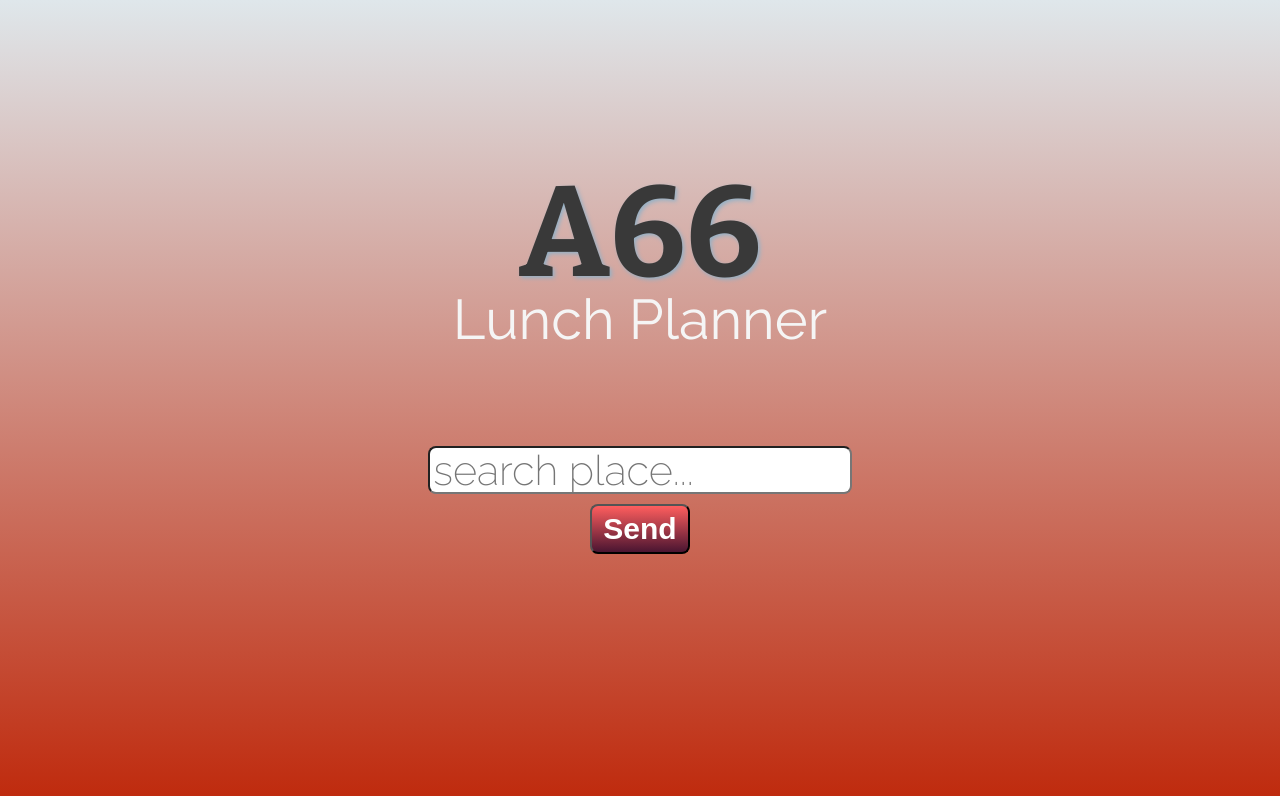
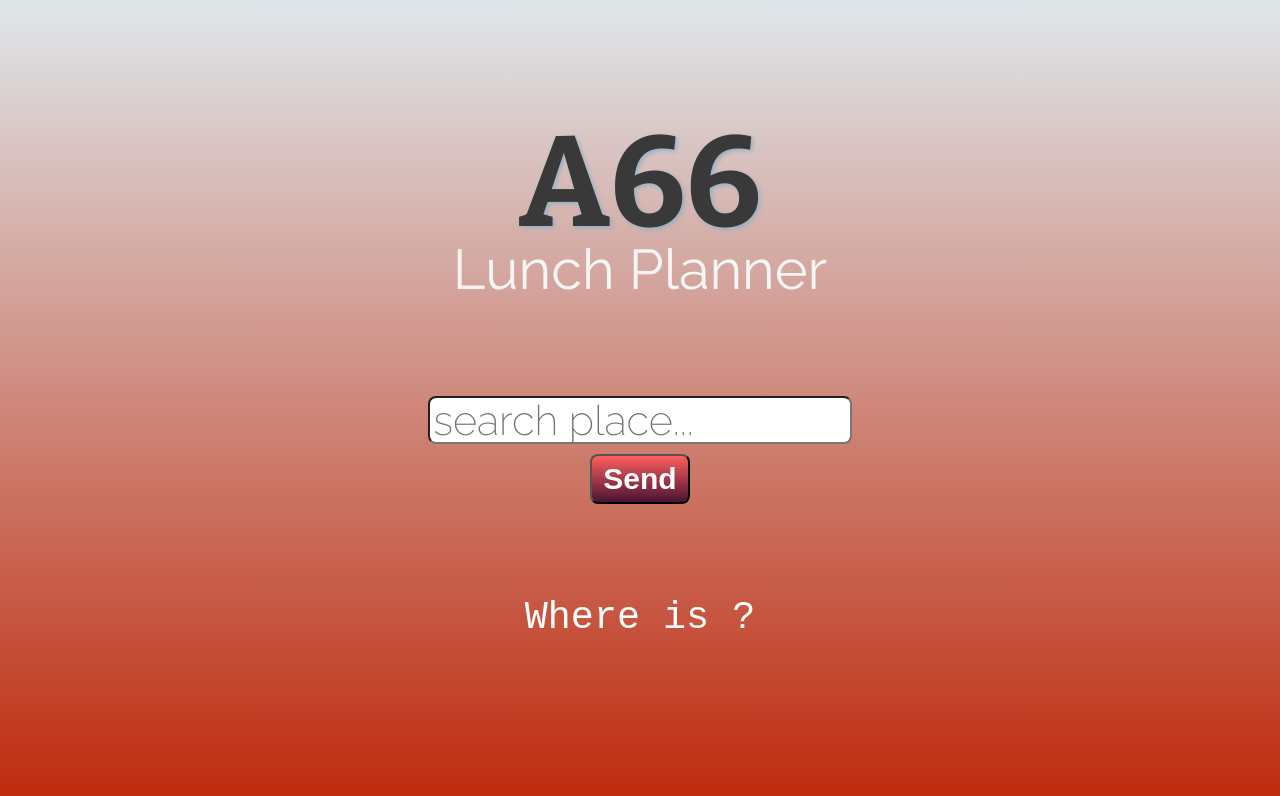
Before and after one commit to greenfox-zerda-lasers/jade-lunch-planner, a React app: page / in a window 1280 px wide. Shown: the top 796 px of the page. Built offline with nearby package versions, Linux system fonts and the light colour scheme; the HTML template or start-up script is replaced by a standard one.

Commit message:
added tiny feature

```diff
--- a/src/app/App.jsx
+++ b/src/app/App.jsx
@@ -14,12 +14,13 @@ class App extends Component {
     this.setState({ value: event.target.value });
   }
   handleSubmit(event) {
+    console.log(`Looking for a restaurant nearby called ${this.state.value}`);
     this.sendData(this.state);
-    console.log(`Looking for a restaurant nearby called ${this.state.value}`);
     event.preventDefault();
   }
   sendData(values) {
     const data = (values) ? JSON.stringify(values) : null;
+    this.state.value = '';
     return fetch('/add', {
       method: 'POST',
       headers: new Headers({
@@ -49,6 +50,9 @@ class App extends Component {
             <input type="submit" value="Send" />
           </div>
         </form>
+        <div className="printBox">
+          <h4>Where is {this.state.value}?</h4>
+        </div>
       </article>
     );
   }
--- a/src/app/App.scss
+++ b/src/app/App.scss
@@ -30,7 +30,7 @@ body {
 
 article {
   width: 530px;
-  height: 700px;
+  height: 800px;
   margin-top: 30px;
   margin: 0;
 
@@ -90,6 +90,7 @@ article {
 
   .button-wrapper {
     margin-top: 10px;
+    margin-bottom: 30px;
     width: 100%;
     display: flex;
     justify-content: center;
@@ -112,4 +113,15 @@ article {
       width: 110px;
     }
   }
+  .printBox {
+    margin-top: 0;
+    text-align: center;
+    h4 {
+      margin: 0;
+      font-family: monospace;
+      color: #fff;
+      font-size: 2.4rem;
+      font-weight: 300;
+    }
+  }
 }
```
